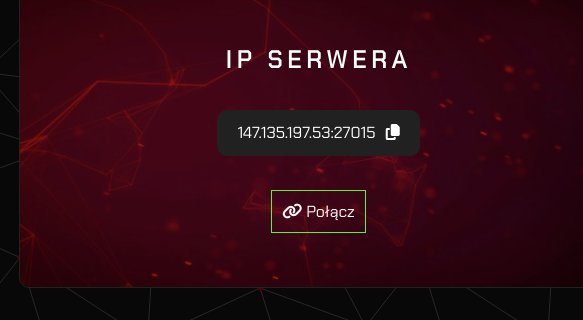
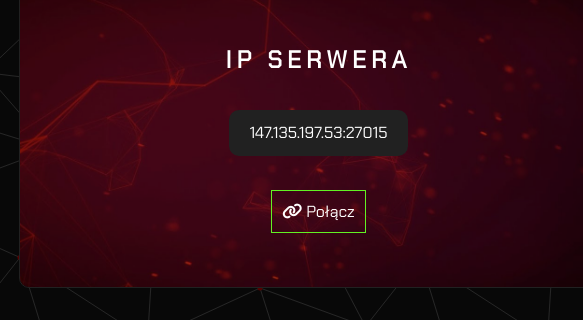
Before and after one commit to NotxFound/escapers, a plain HTML site: page index.html in a window 1280 px wide. Shown: the part 200-520 px from the top of the page, 0-583 px from the left. Drawn offline with Linux system fonts and the light colour scheme.

Commit message:
Add files via upload

```diff
--- a/index.html
+++ b/index.html
@@ -36,7 +36,7 @@
             <div class="info_boxes">
                 <div class="info_box">
                     <h3 class="info_box_title">IP Serwera</h3>
-                    <p class="info_box_text">147.135.197.53:27015<button href="#" onclick="copyText()"> <i class="fa-solid fa-copy"></i></button></p>
+                    <p class="info_box_text myText">147.135.197.53:27015</p>
                     <a href="steam://connect/147.135.197.53:27015/"><span><i class="fa-solid fa-link"></i> Połącz</span></a>
                 </div>
                 <div class="info_box">
--- a/script.js
+++ b/script.js
@@ -15,9 +15,3 @@ document.addEventListener('DOMContentLoaded', function () {
         }
     });
 });
-
-
-function copyText() {
-    navigator.clipboard.writeText("147.135.197.53:27015");
-    alert("IP serwera zostało skopiowane do schowka (CTRL+V aby wkleić)");
-}
--- a/style.css
+++ b/style.css
@@ -184,7 +184,7 @@ h1::before {
     background: none;
 	color: inherit;
 	border: none;
-	padding-left: 10px;
+	margin-left: 10px;
 	font: inherit;
 	cursor: pointer;
 	outline: inherit;
@@ -432,23 +432,12 @@ h1::before {
 /* KONTAKT */
 
 .contact_forms {
-    /* display: grid;
-    grid-template-columns: repeat(3, 1fr);
-    text-align: center; */
     display: flex;
     flex-wrap: wrap;
     justify-content: space-evenly;
     text-align: center;
     margin-bottom: 50px;
 }
-
-/* .contact_form {
-    display: flex;
-    flex-direction: column;
-    margin: 25px;
-    height: auto;
-    width: 150px;
-} */
 
 .contact_form {
     width: 250px;
```
